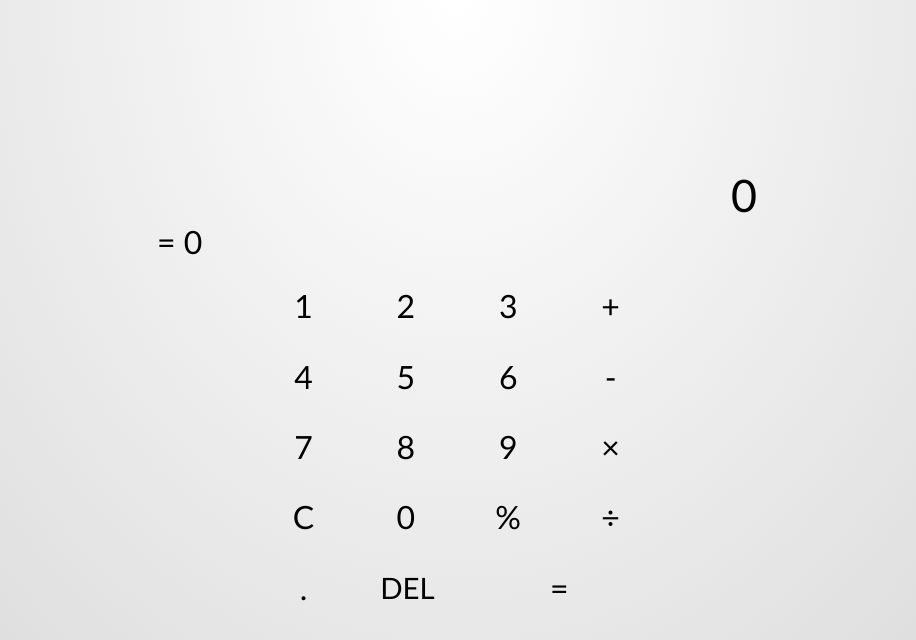
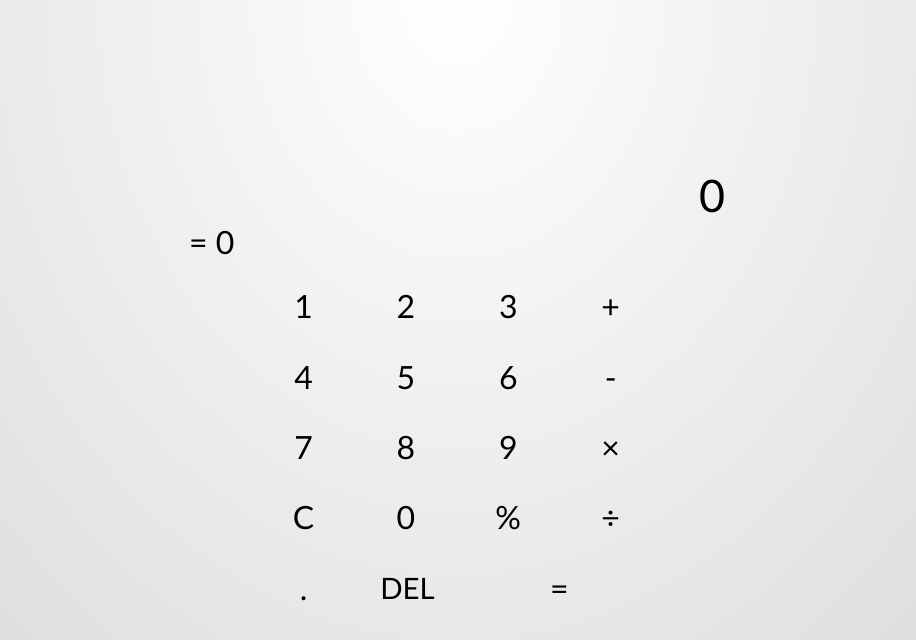
Before and after one commit to Lachy200408/Calculadora, a plain HTML site: page index.html in a window 1280 px wide. Shown: the whole page, without its empty margins (183-1099 px from the left). Drawn offline with Linux system fonts and the light colour scheme.

Commit message:
Update style.css

```diff
--- a/Styles/style.css
+++ b/Styles/style.css
@@ -47,6 +47,7 @@ html, body, main{
 #textOperaciones {
 
     width: min(100vw, 600px);
+    padding-inline: 32px;
 
     display: block;
 
@@ -66,6 +67,7 @@ html, body, main{
 .cajaResult{
 
     width: min(100vw, 600px);
+    padding-inline: 32px;
 
 }
 
```
